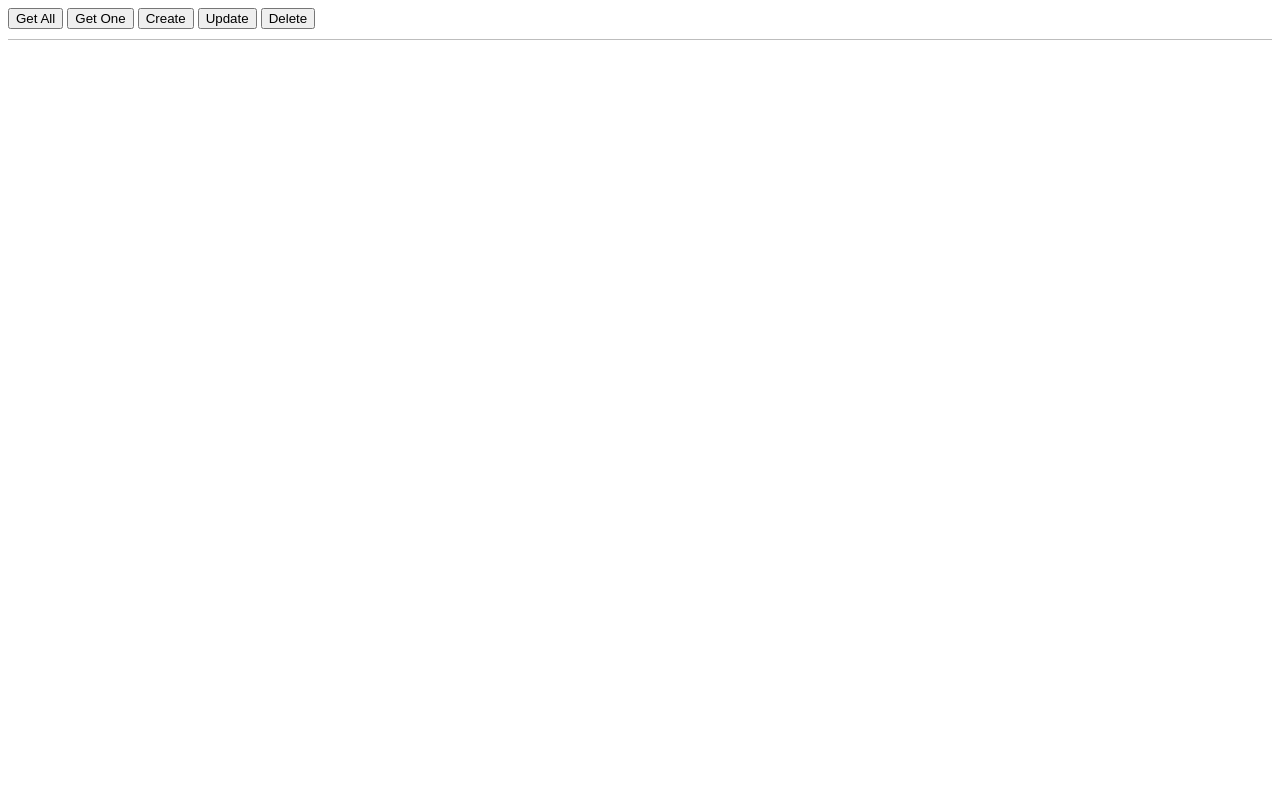
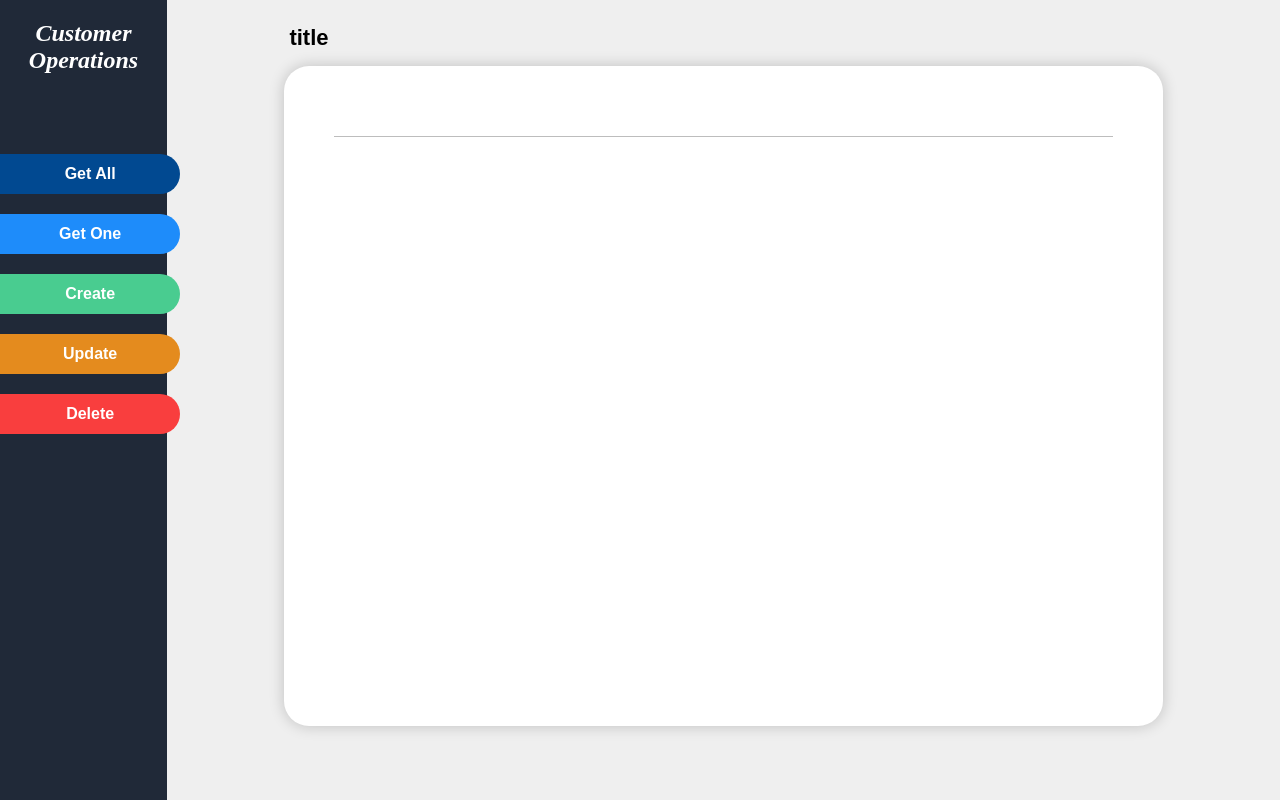
Before and after one commit to FrandelDev/Csharp-customers-Crud, a plain HTML site: page src/CustomerOperations-Frontend/index.html in a window 1280 px wide. Drawn offline with Linux system fonts and the light colour scheme.

Commit message:
styles for home and getters

```diff
--- a/src/CustomerOperations-Frontend/index.html
+++ b/src/CustomerOperations-Frontend/index.html
@@ -13,12 +13,16 @@
 
 <body>
     <section id="btns">
+        <h1>Customer Operations</h1>
         <button id="get-all">Get All</button>
         <button id="get-one">Get One</button>
         <button id="create">Create</button>
         <button id="update">Update</button>
         <button id="delete">Delete</button>
     </section>
+    <div>
+        <h2 id="title">title</h2>
+        <section id="views">
         <form>
             <label for="IdCardNumber" id="IdCardNumber">
                 Identification Card Number:
@@ -117,6 +121,8 @@
 
     <section id="Results">
     </section>
+</section>
+</div>
 </body>
 
 </html>
--- a/src/CustomerOperations-Frontend/scripts/CustomerRender.js
+++ b/src/CustomerOperations-Frontend/scripts/CustomerRender.js
@@ -2,7 +2,6 @@ import { clear } from "./clear.js";
 
 const form = document.querySelector("form");
 const resultSection = document.querySelector("#Results");
-const btns = document.querySelector("#btns");
 
 function CustomerRender(customer,isOpen){
     const contactFilter = customer.contacts.reduce((accumulator,current)=>{
@@ -29,16 +28,17 @@ function CustomerRender(customer,isOpen){
          <li><b>Nationality: </b>${customer.nationality}</li>
          <li><b>Gender: </b>${customer.gender}</li>
          <li><b>Birth Date: </b>${customer.birthDate.slice(0,10)}</li>
-         <li><b>Address: </b>
-             <ol>
+         <br>
+         <li><b>Address: </b>─┐
+               <ol>
                  <b>Country:</b> ${customer.address.countryName}<br>
                  <b>City:</b> ${customer.address.cityName}<br>
                  <b>Region:</b> ${customer.address.regionName}<br>
                  <b>Sector:</b> ${customer.address.sectorName}<br>
                  <b>Postal Code:</b> ${customer.address.postalCode}
-             </ol>
+               </ol>
          </li><br>
-         <li><b>For Contact: </b>
+         <li><b>For Contact: </b>─┐
                  <ol>
                  <b>Phone Numbers: </b>${contactFilter.phoneNumbers.map(x => ' '+x)}<br>
                  </ol>
@@ -56,7 +56,7 @@ btn.addEventListener('click',Render)
 function Render(){
     form.style.display = "none";
     clear()
-    btns.insertAdjacentHTML("afterend",`
+    resultSection.insertAdjacentHTML("beforebegin",`
     <label for="IdCardNumberInputGenerated" id="IdCardNumberGenerated">
     Identification Card Number:
     <input type="text" id="IdCardNumberInputGenerated" placeholder="000-0000000-0">
--- a/src/CustomerOperations-Frontend/styles/style.css
+++ b/src/CustomerOperations-Frontend/styles/style.css
@@ -1,11 +1,156 @@
 
+:root{
+    --options-bg: #202938;
+    --option-get-all: #014991;
+    --option-get-one:#1e8cfa;
+    --option-create: #49cc90;
+    --option-update: #e48b1e;
+    --option-delete: #f93e3e;
+}
+*{
+    margin: 0;
+    padding: 0;
+}
+
+
+body{
+    display: grid;
+    grid-template-columns: 0.3fr 2fr;
+    background-color: rgba(211, 211, 211, 0.342);
+}
+body > div{
+    display: flex;
+    flex-direction: column;
+    align-items: center;
+    width: 100%;
+}
+body > div > #title{
+    align-self: baseline;
+    margin: 25px 0px 15px 11%;
+    font-family: sans-serif;
+    font-size: 22px;
+}
+#views{
+    width: 70%;
+    height: 70vh;
+    padding: 50px;
+    background-color: rgb(255, 255, 255);
+    overflow-y: scroll;
+    border-radius: 25px;
+    box-shadow: 0px 0px 15px rgba(0, 0, 0, 0.2);
+}
+::-webkit-scrollbar {
+    display: none;  /* Ocultar la barra de desplazamiento en WebKit */
+}
+#IdCardNumberGenerated{
+    margin-left: 21.5%;
+    height: 50px;
+    font-family: sans-serif;
+}
+#IdCardNumberGenerated #IdCardNumberInputGenerated{
+    height: 20px;
+    padding-left: 10px;
+    border: solid lightgray;
+    border-radius: 10px;
+}
+#IdCardNumberGenerated #IdCardNumberInputGenerated:focus{
+    outline: none;
+}
+#IdCardNumberGenerated button{
+    padding: 5px;
+    font-weight: bold;
+    background-color: var(--option-get-one);
+    color: #fff;
+    border: #fff;
+    border-radius: 10px;
+    cursor: pointer;
+}
+#btns{
+    z-index: 3;
+    height: 100vh;
+    background-color: var(--options-bg);
+}
+#btns h1{
+    text-align: center;
+    margin-top: 20px;
+    margin-bottom: 80px;
+    color: #fff;
+    font-style: italic;
+}
+#btns button{
+    display: block;
+    margin-bottom: 20px;
+    width: 108%;
+    height: 40px;
+    font-size: medium;
+    font-weight: bolder;
+    color: #fff;
+    border-radius: 0 20px 20px 0;
+    border-color: transparent;
+    cursor: pointer;
+}
+#btns button:nth-child(2){
+    background-color: var(--option-get-all);
+}
+#btns button:nth-child(3){
+    background-color: var(--option-get-one);
+}
+#btns button:nth-child(4){
+    background-color: var(--option-create);
+}
+#btns button:nth-child(5){
+    background-color: var(--option-update);
+}
+#btns button:nth-child(6){
+    background-color: var(--option-delete);
+}
 
 form{
     display: none;
+    margin-top: 20px;
+    background-color: greenyellow;
+}
+#Results{
+    display: flex;
+    justify-content: space-around;
+    border-top: 1px solid rgba(0, 0, 0, 0.26);
+    padding-top: 35px;
+    padding-right: 60px;
+    margin-top: 20px;
 }
 
-#Results{
-    border-top: 1px solid rgba(0, 0, 0, 0.26);
-    margin-top: 10px;
-    padding-top: 10px;
+#Results details > summary{
+    display: inline;
+    width: 120px;
+    height: fit-content();
+    padding: 3.5px 8px 0px 8px;
+    text-align: center;
+    font-size: small;
+    background-color: #e8e3e3;
+    border-radius: 8px 8px 0 0;
+    cursor: pointer;
 }
+#Results details > summary::after{
+    content: '';
+    display: block;
+    width: calc(100% + 70px);
+    height: 110px;
+    border-radius: 8px;
+    background-color: #e8e3e3;
+}
+#Results details[open] > summary::after{
+    width: 100%;
+    height: 20px;
+}
+#Results details[open] > :not(summary){
+    background-color: #e8e3e3;
+    border-radius: 0 8px 8px 0;
+}
+#Results details > ul{
+
+    padding: 5px 10px;
+}
+#Results details > ul > li{
+    display: block;
+    text-decoration: none;
+}
```
Lines whose indentation alone changed are shown as unchanged.
